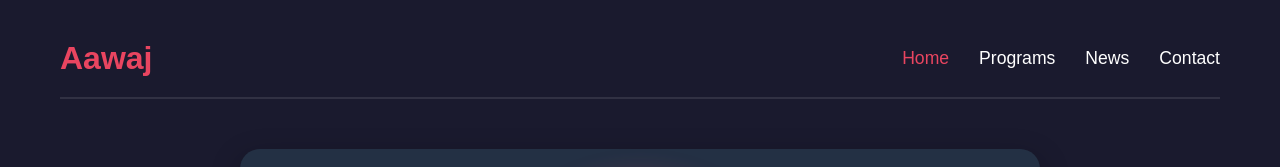
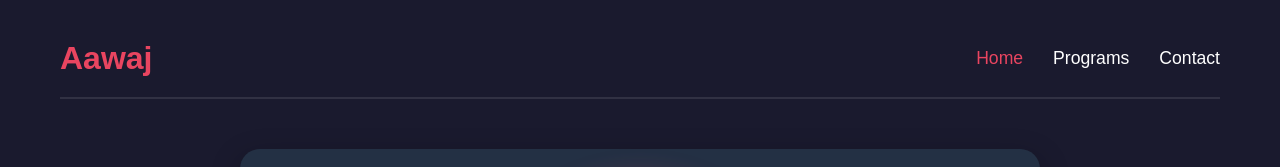
Before and after one commit to naranbhusal02/radio, a plain HTML site: page index.html in a window 1280 px wide. Shown: the top 167 px of the page. Drawn offline with Linux system fonts and the light colour scheme.

Commit message:
Update index.html

```diff
--- a/index.html
+++ b/index.html
@@ -15,8 +15,7 @@
                 <ul>
                     <li><a href="#" class="active">Home</a></li>
                     <li><a href="#">Programs</a></li>
-                    <li><a href="#">News</a></li>
-                    <li><a href="#">Contact</a></li>
+                    <li><a href="https://naranbhusal02.me/">Contact</a></li>
                 </ul>
             </nav>
         </header>
```
